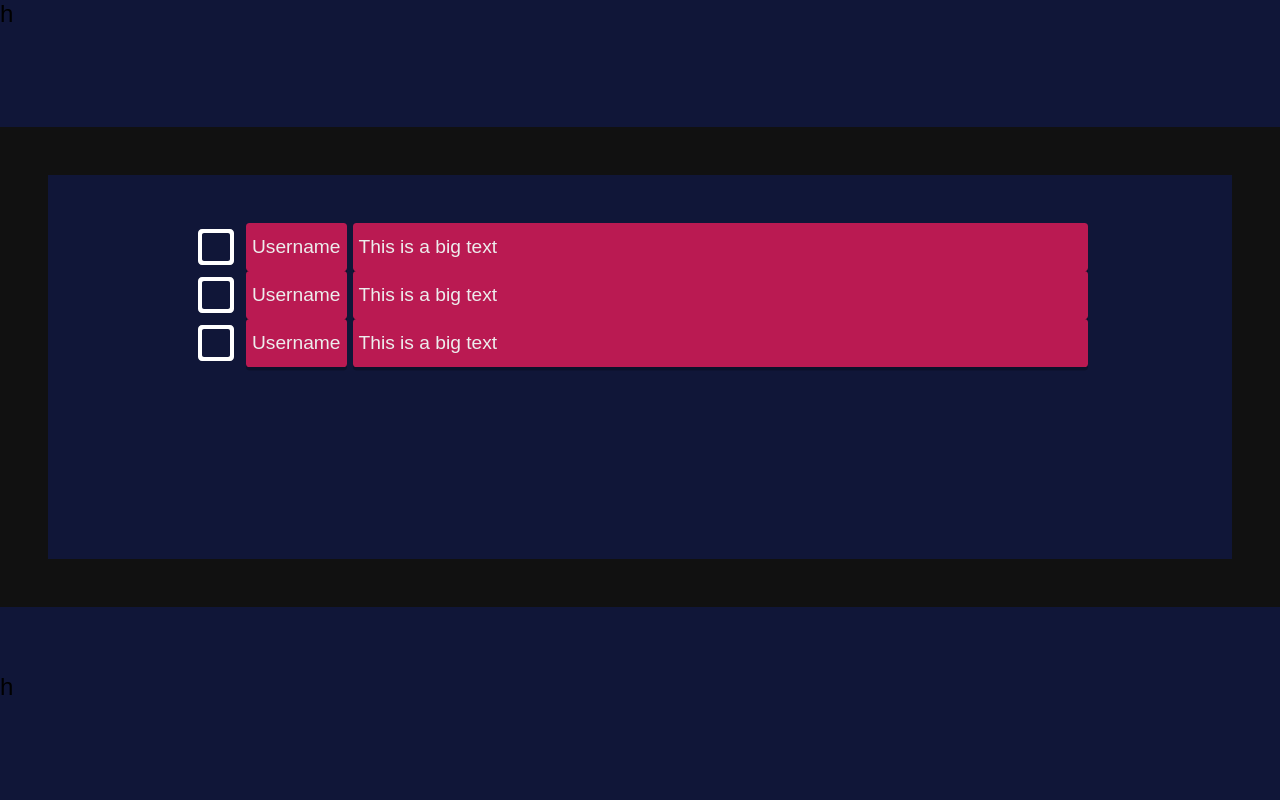
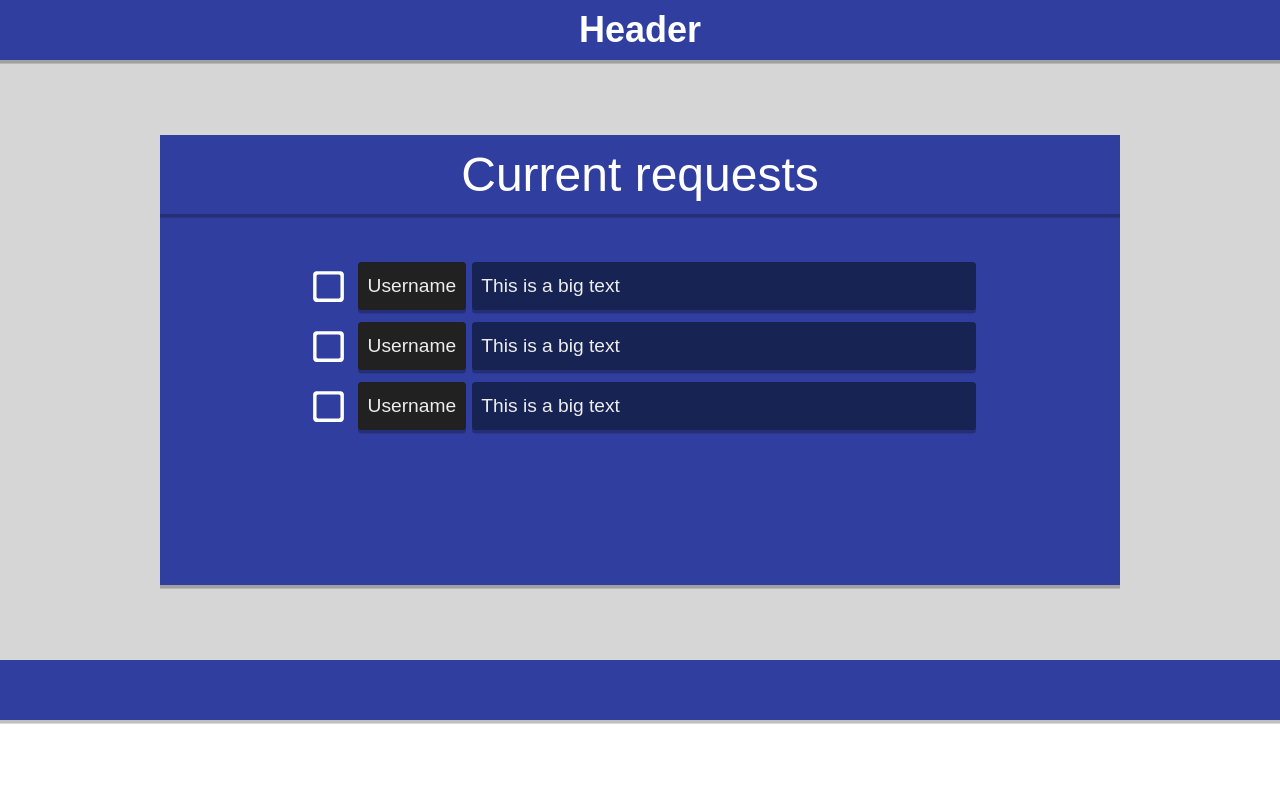
Before and after one commit to gabbe-k/HelpList, a PHP site: page / in a window 1280 px wide. Run offline with PHP 8.4, Linux system fonts and the light colour scheme.

Commit message:
Interface now exists

```diff
--- a/css/footer.css
+++ b/css/footer.css
@@ -1,5 +1,7 @@
 .footer-outer-wrap {
   height: 2.5rem;
+  background: #303F9F;
+  box-shadow: 0 0.15rem 0 0rem rgba(0, 0, 0, 0.25);
 }
 
 /*# sourceMappingURL=footer.css.map */
--- a/css/master.css
+++ b/css/master.css
@@ -1,31 +1,57 @@
 .header-outer-wrap {
   height: 2.5rem;
+  background: #303F9F;
+  box-shadow: 0 0.15rem 0 0rem rgba(0, 0, 0, 0.25);
+  z-index: 999;
+  display: flex;
+  justify-content: center;
+  align-items: center;
 }
+.header-outer-wrap .header-inner-wrap {
+  color: white;
+  font-weight: 200;
+}
+
 .main-outer-wrap {
-  height: 20rem;
-  background: #212121;
+  height: 25rem;
+  width: 100%;
+  background: #d6d6d6;
+  display: flex;
+  align-items: center;
+  justify-content: center;
 }
 
 .footer-outer-wrap {
   height: 2.5rem;
+  background: #303F9F;
+  box-shadow: 0 0.15rem 0 0rem rgba(0, 0, 0, 0.25);
 }
 
 .listview-wrap {
-  height: 100%;
-  width: 100%;
-  background: #111111;
+  box-shadow: 0 0.15rem 0 0rem rgba(0, 0, 0, 0.25);
+  height: 75%;
+  width: 75%;
+  background: #303F9F;
+}
+.listview-wrap .listview-info {
+  padding: 0.5rem;
+  box-shadow: 0 0.15rem 0 0rem rgba(0, 0, 0, 0.25);
+}
+.listview-wrap .listview-info h1 {
+  color: white;
+  text-align: center;
+  font-weight: 400;
+}
+.listview-wrap .request-wrap {
+  background: none;
   display: grid;
   grid-template-columns: 1fr;
   grid-row-gap: 0.5rem;
-}
-.listview-wrap .request-wrap {
-  margin: 2rem;
-  background: #101638;
   padding: 2rem 6rem 2rem 6rem;
 }
 .listview-wrap .request-wrap .request {
   display: grid;
-  grid-template-columns: 0.05fr 0.1fr 1fr;
+  grid-template-columns: 0.025fr 0.1fr 1fr;
   height: 2rem;
   grid-column-gap: 0.25rem;
   color: #EDEDED;
@@ -34,8 +60,7 @@
   display: flex;
   justify-content: flex-start;
   align-items: center;
-  padding: 0.25rem;
-  background: #ba1a52;
+  padding: 0.4rem;
   box-shadow: 0 0.15rem 0 0rem rgba(0, 0, 0, 0.25);
   font-size: 0.8rem;
 }
@@ -43,20 +68,24 @@
   width: 2rem;
   height: 2rem;
   background-image: url("../img/round-check_box_outline_blank-24px.svg");
-  background-size: 100% 100%;
+  background-size: 85%;
+  background-repeat: no-repeat;
+  background-position: center;
+  transition: background-image 50ms ease-in;
   filter: invert(1);
-  transition: background-image 50ms ease-in;
 }
 .listview-wrap .request-wrap .request .request-checkmark:hover {
   background-image: url("../img/round-check_box-24px.svg");
-  background-size: 100% 100%;
-  filter: invert(1);
 }
 .listview-wrap .request-wrap .request .request-username-wrap {
   border-radius: 0.15rem;
+  background: #212121;
+  font-weight: lighter;
 }
 .listview-wrap .request-wrap .request .request-text-wrap {
   border-radius: 0.15rem;
+  background: #172353;
+  font-weight: lighter;
 }
 
 html {
@@ -72,7 +101,6 @@ html {
 .content-wrap {
   display: grid;
   grid-template-columns: 1fr;
-  min-height: 100vh;
   max-height: auto;
   background: #101638;
 }
--- a/scss/footer.scss
+++ b/scss/footer.scss
@@ -3,5 +3,7 @@
 .footer-outer-wrap {
 
   height: 2.5rem;
+  background: $PrimDark;
+  @include UnderThin;
 
 }
--- a/scss/header.scss
+++ b/scss/header.scss
@@ -3,9 +3,16 @@
 .header-outer-wrap {
 
   height: 2.5rem;
+  background: $PrimDark;
+  @include UnderThin();
+  z-index: 999;
+  display: flex;
+  justify-content: center;
+  align-items: center;
 
   .header-inner-wrap {
-
+    color: white;
+    font-weight: 200;
   }
 
 }
--- a/scss/listview.scss
+++ b/scss/listview.scss
@@ -1,24 +1,36 @@
 @import "misc";
 
 .listview-wrap {
+  @include UnderThin;
 
-  height: 100%;
-  width: 100%;
-  background: $ThirdDark;
-  display: grid;
-  grid-template-columns: 1fr;
-  grid-row-gap: .5rem;
+  height: 75%;
+  width: 75%;
+  background: $PrimDark;
+
+  .listview-info {
+    padding: .5rem;
+
+    h1 {
+      color: white;
+      text-align: center;
+      font-weight: 400;
+    }
+
+    @include UnderThin;
+  }
 
   .request-wrap {
 
-      margin: 2rem;
-      background: $SecDark;
+      background: none;
+      display: grid;
+      grid-template-columns: 1fr;
+      grid-row-gap: .5rem;
       padding: 2rem 6rem 2rem 6rem;
 
       .request {
 
         display: grid;
-        grid-template-columns: .05fr .1fr 1fr;
+        grid-template-columns: .025fr .1fr 1fr;
         height: 2rem;
         grid-column-gap: .25rem;
         color: $Text;
@@ -27,8 +39,7 @@
           display: flex;
           justify-content: flex-start;
           align-items: center;
-          padding: .25rem;
-          background: $Accent;
+          padding: .4rem;
           @include UnderThin();
           font-size: 0.8rem;
         }
@@ -37,23 +48,27 @@
           width: 2rem;
           height: 2rem;
           background-image: url("../img/round-check_box_outline_blank-24px.svg");
-          background-size: 100% 100%;
+          background-size: 85%;
+          background-repeat: no-repeat;
+          background-position: center;
+          transition: background-image 50ms ease-in;
           filter: invert(1);
-          transition: background-image 50ms ease-in;
 
           &:hover {
             background-image: url("../img/round-check_box-24px.svg");
-            background-size: 100% 100%;
-            filter: invert(1);
           }
         }
 
         .request-username-wrap {
           border-radius: .15rem;
+          background: $PrimText;
+          font-weight: lighter;
         }
 
         .request-text-wrap {
           border-radius: .15rem;
+          background: $SecDark2;
+          font-weight: lighter;
         }
 
       }
--- a/scss/main.scss
+++ b/scss/main.scss
@@ -2,8 +2,11 @@
 
 .main-outer-wrap {
 
-  height: 20rem;
-
-  background: $PrimText;
+  height: 25rem;
+  width: 100%;
+  background: $TextDark;
+  display: flex;
+  align-items: center;
+  justify-content: center;
 
 }
--- a/scss/master.scss
+++ b/scss/master.scss
@@ -17,7 +17,6 @@ html {
 .content-wrap {
   display: grid;
   grid-template-columns: 1fr;
-  min-height: 100vh;
   max-height: auto;
   background: $SecDark;
 }
--- a/view/footer.php
+++ b/view/footer.php
@@ -1,3 +1,3 @@
 <div class="footer-inner-wrap">
-  h
+
 </div>
--- a/view/header.php
+++ b/view/header.php
@@ -1,3 +1,3 @@
 <div class="header-inner-wrap">
-  h
+  <h2>Header</h2>
 </div>
--- a/view/listview.php
+++ b/view/listview.php
@@ -1,4 +1,12 @@
 <div class="listview-wrap">
+
+  <div class="listview-info-wrap">
+
+    <div class="listview-info">
+      <h1>Current requests</h1>
+    </div>
+
+  </div>
 
   <div class="request-wrap">
 
```
Also changed, not shown: css/header.css (+10 -0 lines), css/listview.css (+26 -14 lines), css/main.css (+6 -2 lines), 5 other files.
